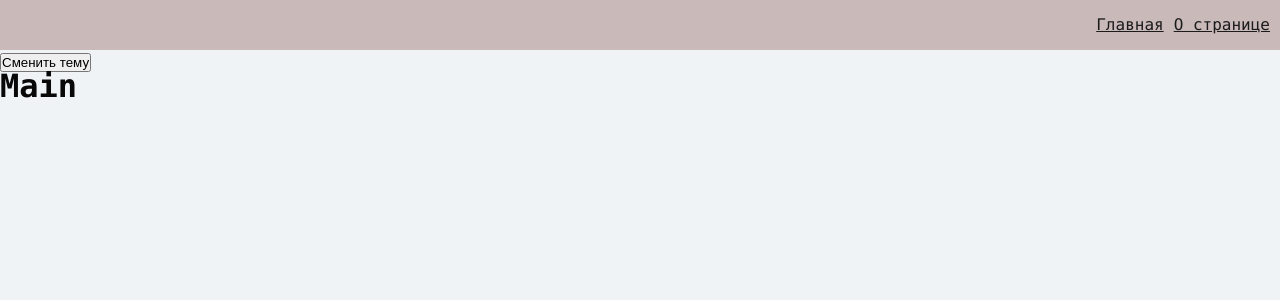
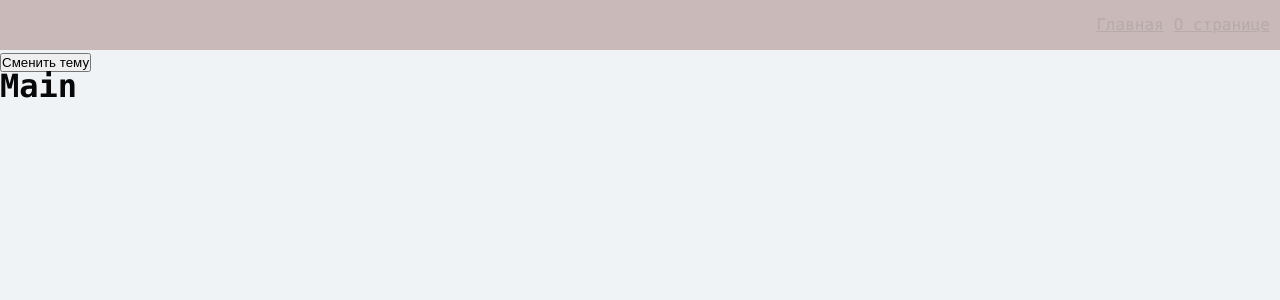
Before and after one commit to SergeyShabalin/Money_Shelf, a React app: page / in a window 1280 px wide. Shown: the top 300 px of the page. Built offline with nearby package versions, Linux system fonts and the light colour scheme.

Commit message:
12 navbar and first UI component1

```diff
--- a/src/widgets/Navbar/ui/Navbar.tsx
+++ b/src/widgets/Navbar/ui/Navbar.tsx
@@ -1,6 +1,6 @@
 import React from 'react';
 import {classNames} from "shared/lib/classNames/classNames";
-import {AppLink} from "shared/ui/AppLink/AppLink";
+import {AppLink, AppLinkTheme} from "shared/ui/AppLink/AppLink";
 import cls from './Navbar.module.scss'
 
 interface NavbarProps {
@@ -11,8 +11,8 @@ export const Navbar = ({className}: NavbarProps) => {
     return (
         <div className={classNames(cls.Navbar, {}, [className])}>
             <div className={cls.links}>
-                <AppLink to={'/'} className={cls.main_link}>Главная</AppLink>
-                <AppLink to={'/about'}>О странице</AppLink>
+                <AppLink theme={AppLinkTheme.SECONDARY} to={'/'} className={cls.main_link}>Главная</AppLink>
+                <AppLink theme={AppLinkTheme.SECONDARY} to={'/about'}>О странице</AppLink>
             </div>
         </div>
     );
```
